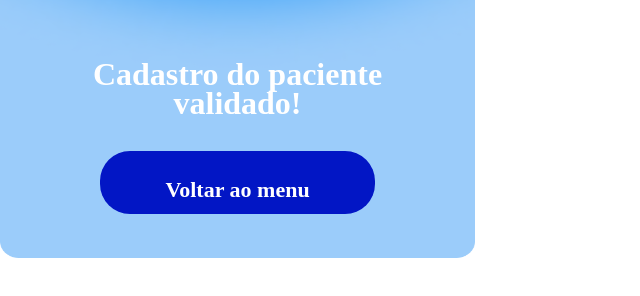
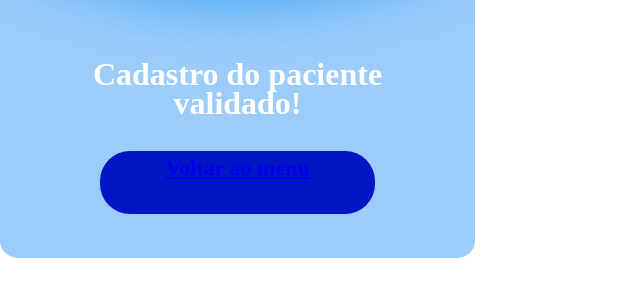
Before and after one commit to isadora-yasmim/projeto-integrado-es, a plain HTML site: page popup validação/index.html in a window 1280 px wide. Shown: the part 372-668 px from the top of the page, without its empty margins (0-640 px from the left). Drawn offline with Linux system fonts and the light colour scheme; files whose address does not match are found by name.

Commit message:
Update index.html

```diff
--- a/popup validação/index.html
+++ b/popup validação/index.html
@@ -18,7 +18,7 @@
     <p>Cadastro do paciente validado!</p>
    </div>
    <div class="btn">
-    <p class="texto-btn">Voltar ao menu</p>
+    <a id="voltaraomenu" href="#">Voltar ao menu</a>
    </div>
 </body>
 </html>
```
